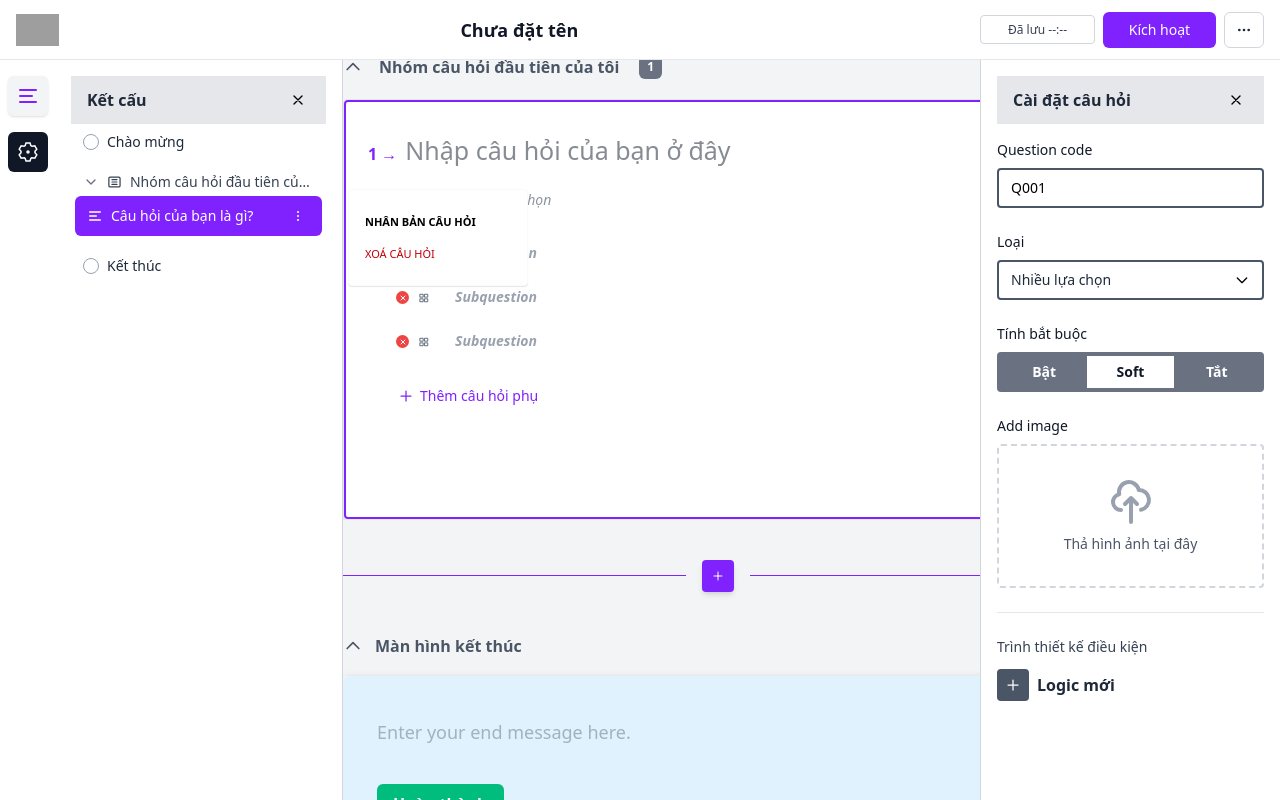
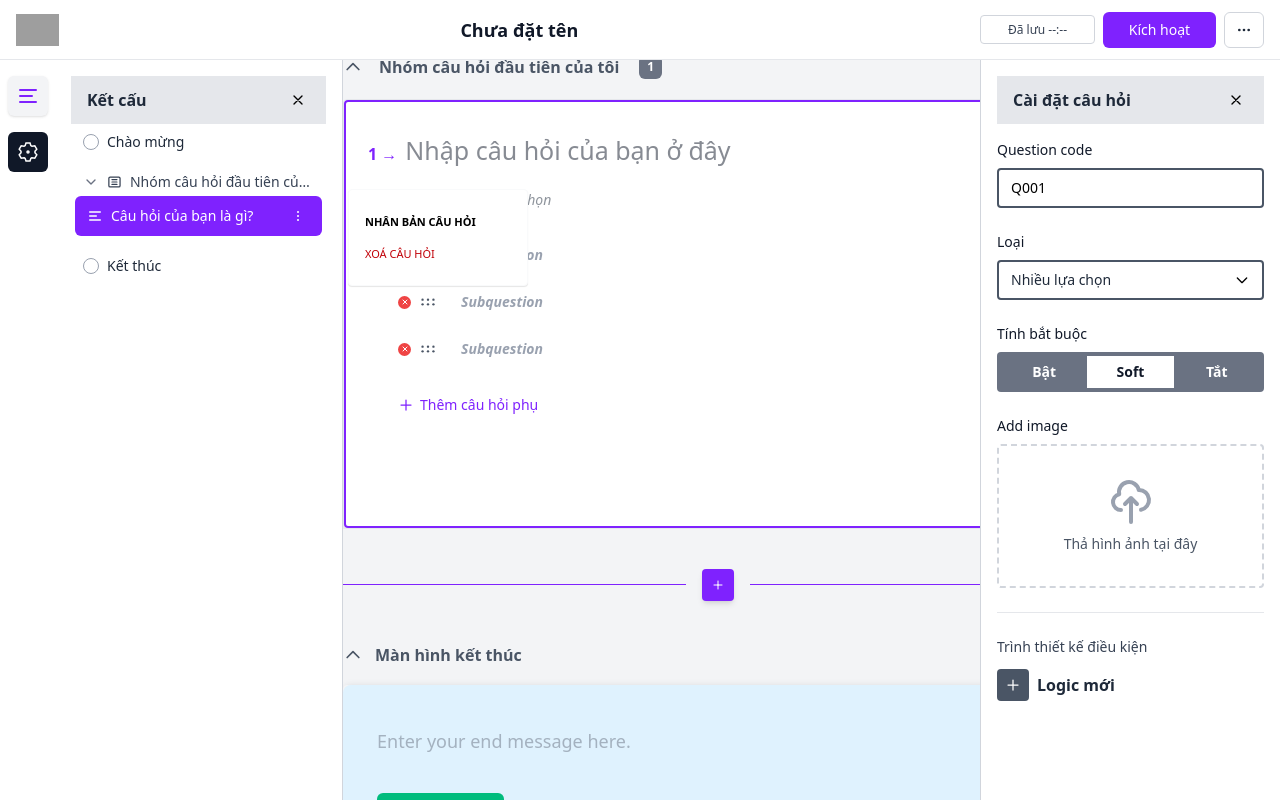
Before and after one commit to TrshCan/CDWeb_NhomH_DoAnWebEL, a React (Vite) app in the folder fe/: page / in a window 1280 px wide. Both pictures are taken after a click on the button 298 px from the left and 216 px from the top of the page. Shown: the part 479-1279 px from the top of the page. Built offline with nearby package versions, Linux system fonts and the light colour scheme; grey boxes are pictures that could not be loaded; the HTML template or start-up script is replaced by a standard one.

Commit message:
Move the answer

```diff
--- a/fe/src/components/QuestionItem.jsx
+++ b/fe/src/components/QuestionItem.jsx
@@ -243,6 +243,26 @@ export default function QuestionItem({
                       setDraggedIndex(optionIndex);
                       e.dataTransfer.effectAllowed = "move";
                       e.dataTransfer.setData("text/plain", optionIndex.toString());
+
+                      // Tạo custom drag image từ cả dòng đáp án
+                      const rowElement = e.currentTarget.closest('.flex.items-center.group');
+                      if (rowElement) {
+                        const dragImage = rowElement.cloneNode(true);
+                        dragImage.style.position = "absolute";
+                        dragImage.style.top = "-9999px";
+                        dragImage.style.left = "-9999px";
+                        dragImage.style.width = rowElement.offsetWidth + "px";
+                        dragImage.style.backgroundColor = "#ffffff";
+                        dragImage.style.border = "3px solid #7c3aed";
+                        dragImage.style.borderRadius = "8px";
+                        dragImage.style.padding = "10px";
+                        dragImage.style.boxShadow = "0 8px 24px rgba(124, 58, 237, 0.3), 0 4px 8px rgba(0,0,0,0.1)";
+                        dragImage.style.transform = "scale(1.02)";
+                        dragImage.style.fontWeight = "600";
+                        document.body.appendChild(dragImage);
+                        e.dataTransfer.setDragImage(dragImage, 30, 20);
+                        setTimeout(() => document.body.removeChild(dragImage), 0);
+                      }
                     };
 
                     const handleDragOver = (e) => {
@@ -285,14 +305,17 @@ export default function QuestionItem({
                     return (
                       <div
                         key={option.id}
-                        className="flex items-center group"
+                        className="inline-flex items-center group"
                         onClick={(e) => e.stopPropagation()}
                         style={{
                           gap: "8px",
                           minHeight: "40px",
-                          opacity: isDragging ? 0.5 : 1,
-                          transition: "opacity 0.2s",
-                          backgroundColor: isDragOver ? "#f3f4f6" : "transparent",
+                          opacity: isDragging ? 1 : 1,
+                          transition: "all 0.2s",
+                          backgroundColor: isDragging ? "#ffffff" : (isDragOver ? "#f3f4f6" : "transparent"),
+                          border: isDragging ? "2px solid #7c3aed" : "2px solid transparent",
+                          borderRadius: isDragging ? "6px" : "0px",
+                          padding: isDragging ? "4px" : "0px",
                         }}
                         onDragOver={handleDragOver}
                         onDragLeave={handleDragLeave}
@@ -335,7 +358,7 @@ export default function QuestionItem({
                                 <line x1="6" y1="6" x2="18" y2="18" />
                               </svg>
                             </button>
-                            {/* Icon grid để di chuyển - 14x14, có thể drag and drop */}
+                            {/* Icon 6 chấm nằm ngang để di chuyển */}
                             <div
                               draggable={isActive}
                               onDragStart={handleDragStart}
@@ -343,7 +366,7 @@ export default function QuestionItem({
                               className="cursor-move flex-shrink-0 hover:bg-gray-200 rounded transition-colors"
                               title="Nhấn giữ và kéo để di chuyển đáp án"
                               style={{
-                                width: "14px",
+                                width: "18px",
                                 height: "14px",
                                 display: "flex",
                                 alignItems: "center",
@@ -354,20 +377,18 @@ export default function QuestionItem({
                             >
                               <svg
                                 xmlns="http://www.w3.org/2000/svg"
-                                width="14"
-                                height="14"
-                                viewBox="0 0 24 24"
-                                fill="none"
-                                stroke="currentColor"
-                                strokeWidth="2"
-                                strokeLinecap="round"
-                                strokeLinejoin="round"
+                                width="18"
+                                height="10"
+                                viewBox="0 0 18 10"
+                                fill="currentColor"
                                 className="text-gray-600"
                               >
-                                <rect x="3" y="3" width="7" height="7" />
-                                <rect x="14" y="3" width="7" height="7" />
-                                <rect x="3" y="14" width="7" height="7" />
-                                <rect x="14" y="14" width="7" height="7" />
+                                <circle cx="2" cy="2" r="1.5" />
+                                <circle cx="9" cy="2" r="1.5" />
+                                <circle cx="16" cy="2" r="1.5" />
+                                <circle cx="2" cy="8" r="1.5" />
+                                <circle cx="9" cy="8" r="1.5" />
+                                <circle cx="16" cy="8" r="1.5" />
                               </svg>
                             </div>
                           </>
@@ -511,6 +532,26 @@ export default function QuestionItem({
                     setDraggedIndex(optionIndex);
                     e.dataTransfer.effectAllowed = "move";
                     e.dataTransfer.setData("text/plain", optionIndex.toString());
+
+                    // Tạo custom drag image từ cả dòng đáp án
+                    const rowElement = e.currentTarget.closest('.flex.items-center.group');
+                    if (rowElement) {
+                      const dragImage = rowElement.cloneNode(true);
+                      dragImage.style.position = "absolute";
+                      dragImage.style.top = "-9999px";
+                      dragImage.style.left = "-9999px";
+                      dragImage.style.width = rowElement.offsetWidth + "px";
+                      dragImage.style.backgroundColor = "#ffffff";
+                      dragImage.style.border = "3px solid #7c3aed";
+                      dragImage.style.borderRadius = "8px";
+                      dragImage.style.padding = "10px";
+                      dragImage.style.boxShadow = "0 8px 24px rgba(124, 58, 237, 0.3), 0 4px 8px rgba(0,0,0,0.1)";
+                      dragImage.style.transform = "scale(1.02)";
+                      dragImage.style.fontWeight = "600";
+                      document.body.appendChild(dragImage);
+                      e.dataTransfer.setDragImage(dragImage, 30, 20);
+                      setTimeout(() => document.body.removeChild(dragImage), 0);
+                    }
                   };
 
                   const handleDragOver = (e) => {
@@ -552,14 +593,17 @@ export default function QuestionItem({
                   return (
                     <div
                       key={option.id}
-                      className="flex items-center group"
+                      className="inline-flex items-center group"
                       onClick={(e) => e.stopPropagation()}
                       style={{
                         gap: "8px",
                         minHeight: "40px",
-                        opacity: isDragging ? 0.5 : 1,
-                        transition: "opacity 0.2s",
-                        backgroundColor: isDragOver ? "#f3f4f6" : "transparent",
+                        opacity: isDragging ? 1 : 1,
+                        transition: "all 0.2s",
+                        backgroundColor: isDragging ? "#ffffff" : (isDragOver ? "#f3f4f6" : "transparent"),
+                        border: isDragging ? "2px solid #7c3aed" : "2px solid transparent",
+                        borderRadius: isDragging ? "6px" : "0px",
+                        padding: isDragging ? "4px" : "0px",
                       }}
                       onDragOver={handleDragOver}
                       onDragLeave={handleDragLeave}
@@ -602,7 +646,7 @@ export default function QuestionItem({
                               <line x1="6" y1="6" x2="18" y2="18" />
                             </svg>
                           </button>
-                          {/* Icon grid để di chuyển - 14x14, có thể drag and drop */}
+                          {/* Icon 6 chấm nằm ngang để di chuyển */}
                           <div
                             draggable={isActive}
                             onDragStart={handleDragStart}
@@ -610,7 +654,7 @@ export default function QuestionItem({
                             className="cursor-move flex-shrink-0 hover:bg-gray-200 rounded transition-colors"
                             title="Nhấn giữ và kéo để di chuyển đáp án"
                             style={{
-                              width: "14px",
+                              width: "18px",
                               height: "14px",
                               display: "flex",
                               alignItems: "center",
@@ -621,20 +665,18 @@ export default function QuestionItem({
                           >
                             <svg
                               xmlns="http://www.w3.org/2000/svg"
-                              width="14"
-                              height="14"
-                              viewBox="0 0 24 24"
-                              fill="none"
-                              stroke="currentColor"
-                              strokeWidth="2"
-                              strokeLinecap="round"
-                              strokeLinejoin="round"
+                              width="18"
+                              height="10"
+                              viewBox="0 0 18 10"
+                              fill="currentColor"
                               className="text-gray-600"
                             >
-                              <rect x="3" y="3" width="7" height="7" />
-                              <rect x="14" y="3" width="7" height="7" />
-                              <rect x="3" y="14" width="7" height="7" />
-                              <rect x="14" y="14" width="7" height="7" />
+                              <circle cx="2" cy="2" r="1.5" />
+                              <circle cx="9" cy="2" r="1.5" />
+                              <circle cx="16" cy="2" r="1.5" />
+                              <circle cx="2" cy="8" r="1.5" />
+                              <circle cx="9" cy="8" r="1.5" />
+                              <circle cx="16" cy="8" r="1.5" />
                             </svg>
                           </div>
                         </>
```
